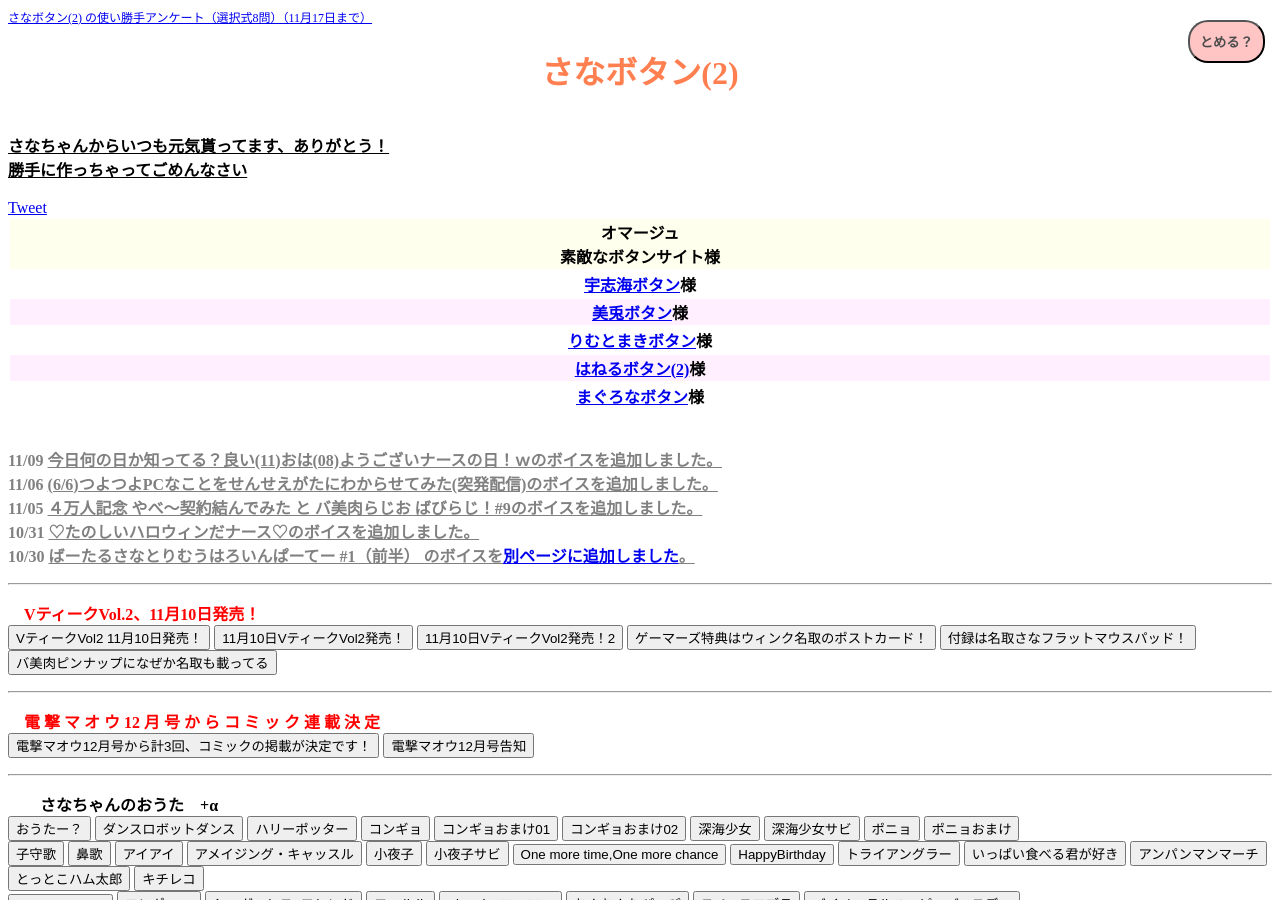
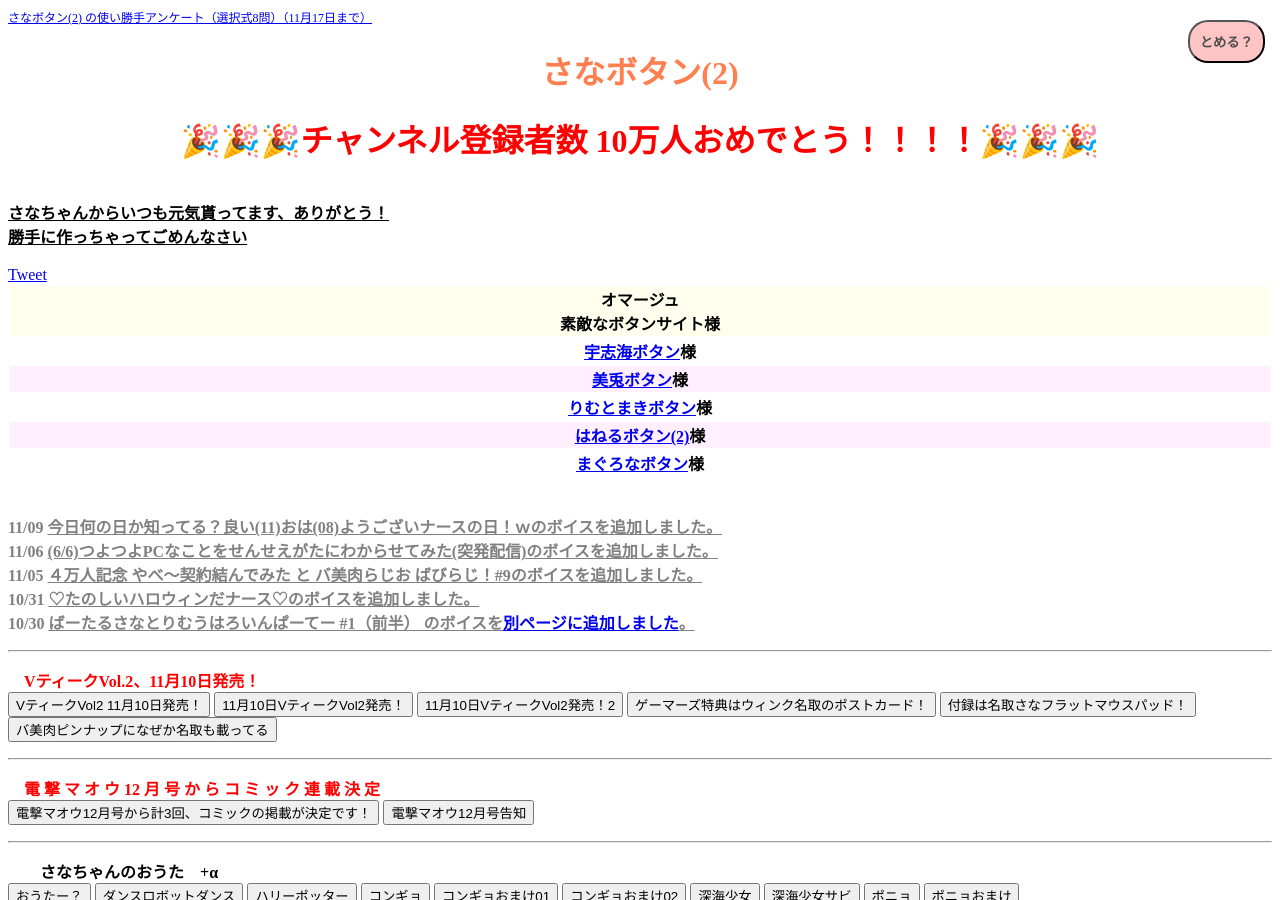
Before and after one commit to sanabutton/sanabutton.github.io, a Jekyll site: the page built from index.html, in a window 1280 px wide and 900 px high. Built offline with Jekyll 4.4.1, drawn with Linux system fonts in a browser that asks for light colours; comment, search, counter and statistics services are not loaded.

Commit message:
10万人おめでとうを雑に入れた

```diff
--- a/_includes/header.html
+++ b/_includes/header.html
@@ -1,5 +1,5 @@
 <h1 class="site-title" >さなボタン(2)</h1>
-
+<h1 style="color: red; text-align: center">🎉🎉🎉チャンネル登録者数 10万人おめでとう！！！！🎉🎉🎉</h1>
 <br>
 
 <u><b>さなちゃんからいつも元気貰ってます、ありがとう！<br>
```
